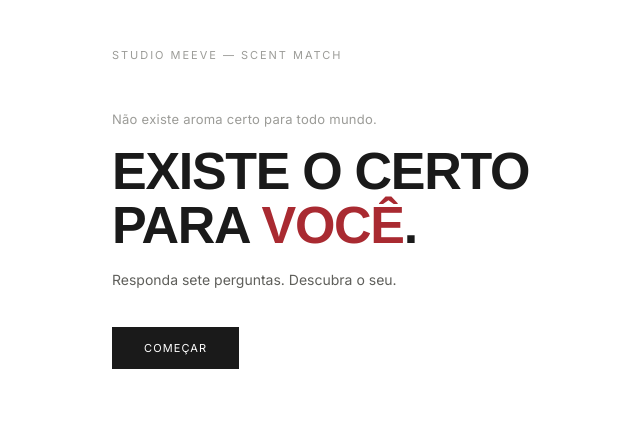
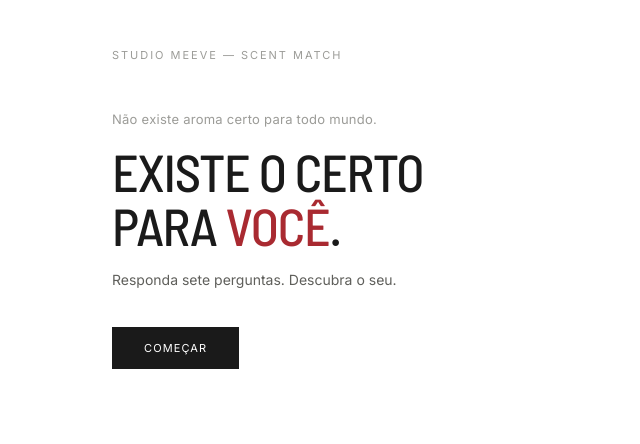
Before and after one commit to viniciuscim/meeve-scent-match, a plain HTML site: page index.html in a window 1280 px wide. Shown: the whole page, without its empty margins (282-922 px from the left). Drawn offline with nearby package versions, Linux system fonts and the light colour scheme.

Commit message:
Update index.html

```diff
--- a/index.html
+++ b/index.html
@@ -21,7 +21,7 @@ body{background:var(--white);color:var(--black);font-family:'Inter',sans-serif;
 
 /* ── INTRO ── */
 .intro-setup{font-size:13px;color:var(--gray-400);letter-spacing:.02em;margin-bottom:14px;line-height:1.5}
-.intro h1{font-size:clamp(32px,8vw,52px);font-weight:800;line-height:1.05;letter-spacing:-.025em;margin-bottom:16px;font-family:'Barlow Condensed',sans-serif;text-transform:uppercase}
+.intro h1{font-size:clamp(32px,8vw,52px);font-weight:500;line-height:1.05;letter-spacing:-.025em;margin-bottom:16px;font-family:'Barlow Semi Condensed',sans-serif;text-transform:uppercase}
 .intro h1 em{font-style:normal;color:var(--red)}
 .intro-sub{font-size:14px;line-height:1.6;color:var(--gray-600);max-width:340px;margin-bottom:36px}
 
```
